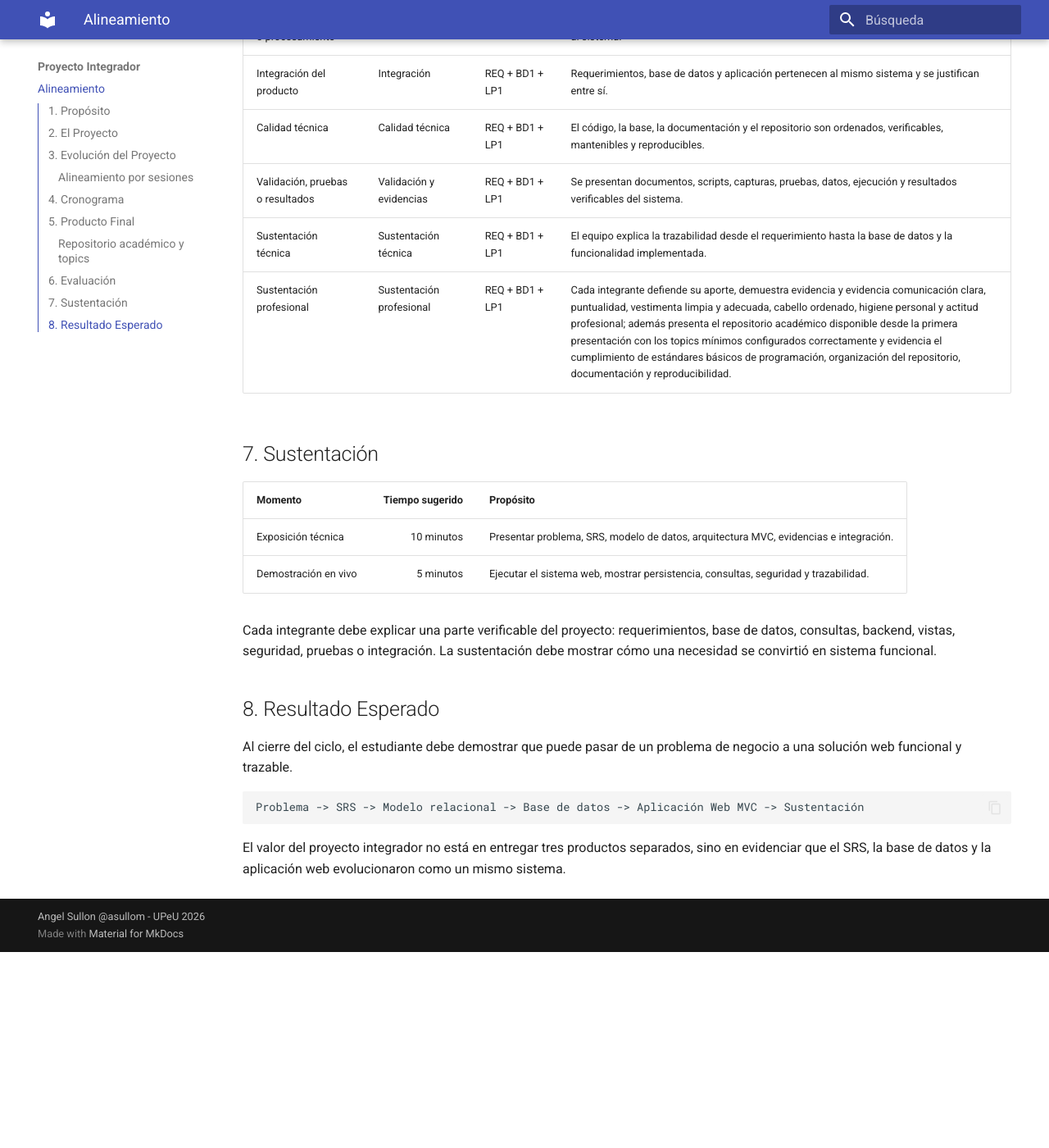
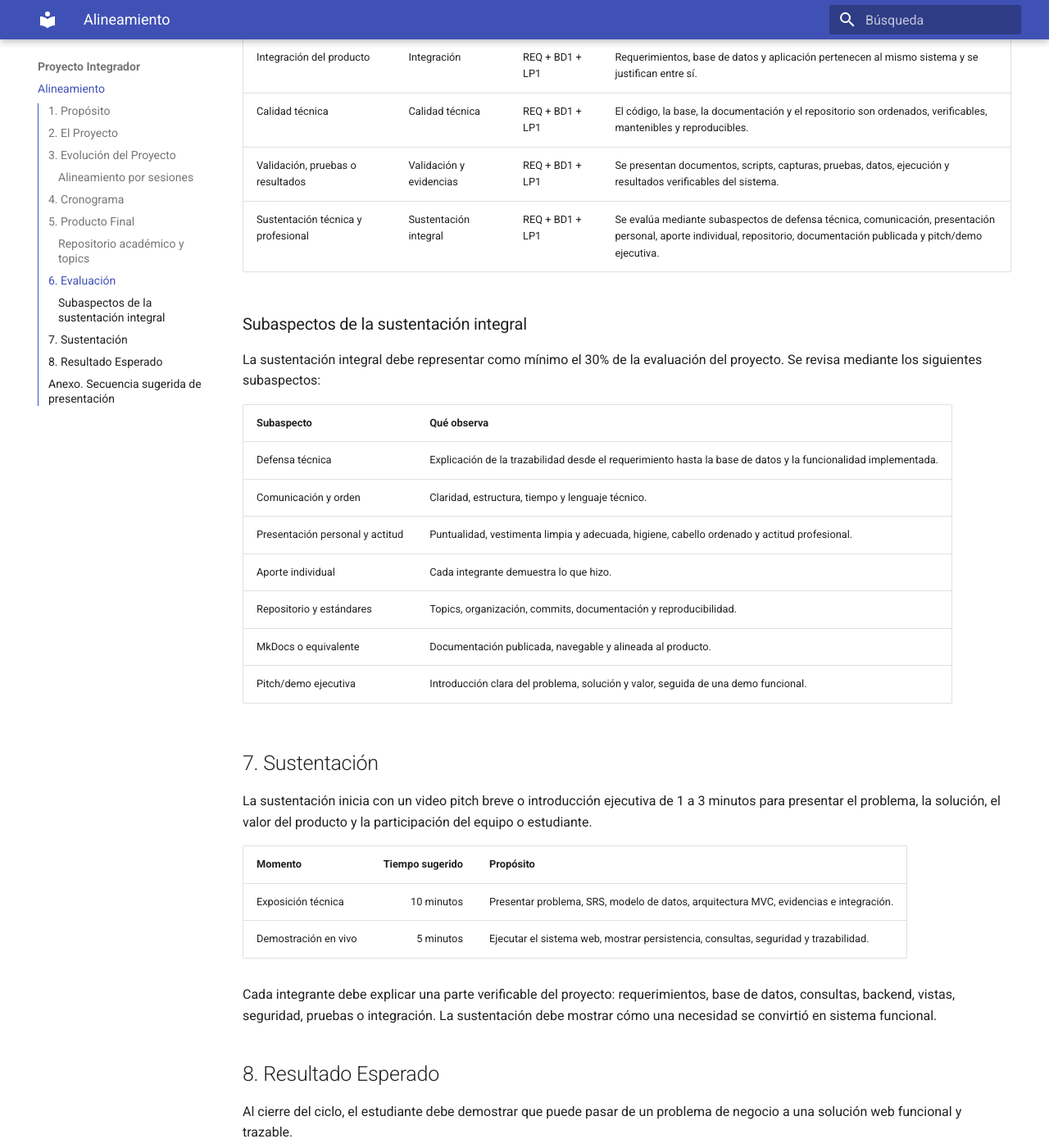
Before and after one commit to 262ciclo3/bomstart, an MkDocs documentation site: the page built from docs/proyecto-integrador/index.md, in a window 1280 px wide and 1400 px high, scrolled down 4329 px. Shown: the whole window at 82% size. Built offline with MkDocs 1.6.1 and Material for MkDocs 9.7.7, drawn with Linux system fonts in a browser that asks for light colours; before the commit the page ends 5490 px from its top, so only the background shows below that; some of the changed text lies outside the part shown.

Commit message:
first commit

````diff
--- a/docs/proyecto-integrador/index.md
+++ b/docs/proyecto-integrador/index.md
@@ -117,10 +117,25 @@ Los criterios se organizan según una matriz común de evaluación de proyectos
 | Integración del producto | Integración | REQ + BD1 + LP1 | Requerimientos, base de datos y aplicación pertenecen al mismo sistema y se justifican entre sí. |
 | Calidad técnica | Calidad técnica | REQ + BD1 + LP1 | El código, la base, la documentación y el repositorio son ordenados, verificables, mantenibles y reproducibles. |
 | Validación, pruebas o resultados | Validación y evidencias | REQ + BD1 + LP1 | Se presentan documentos, scripts, capturas, pruebas, datos, ejecución y resultados verificables del sistema. |
-| Sustentación técnica | Sustentación técnica | REQ + BD1 + LP1 | El equipo explica la trazabilidad desde el requerimiento hasta la base de datos y la funcionalidad implementada. |
-| Sustentación profesional | Sustentación profesional | REQ + BD1 + LP1 | Cada integrante defiende su aporte, demuestra evidencia y evidencia comunicación clara, puntualidad, vestimenta limpia y adecuada, cabello ordenado, higiene personal y actitud profesional; además presenta el repositorio académico disponible desde la primera presentación con los topics mínimos configurados correctamente y evidencia el cumplimiento de estándares básicos de programación, organización del repositorio, documentación y reproducibilidad. |
+| Sustentación técnica y profesional | Sustentación integral | REQ + BD1 + LP1 | Se evalúa mediante subaspectos de defensa técnica, comunicación, presentación personal, aporte individual, repositorio, documentación publicada y pitch/demo ejecutiva. |
+
+### Subaspectos de la sustentación integral
+
+La sustentación integral debe representar como mínimo el 30% de la evaluación del proyecto. Se revisa mediante los siguientes subaspectos:
+
+| Subaspecto | Qué observa |
+|---|---|
+| Defensa técnica | Explicación de la trazabilidad desde el requerimiento hasta la base de datos y la funcionalidad implementada. |
+| Comunicación y orden | Claridad, estructura, tiempo y lenguaje técnico. |
+| Presentación personal y actitud | Puntualidad, vestimenta limpia y adecuada, higiene, cabello ordenado y actitud profesional. |
+| Aporte individual | Cada integrante demuestra lo que hizo. |
+| Repositorio y estándares | Topics, organización, commits, documentación y reproducibilidad. |
+| MkDocs o equivalente | Documentación publicada, navegable y alineada al producto. |
+| Pitch/demo ejecutiva | Introducción clara del problema, solución y valor, seguida de una demo funcional. |
 
 ## 7. Sustentación
+
+La sustentación inicia con un video pitch breve o introducción ejecutiva de 1 a 3 minutos para presentar el problema, la solución, el valor del producto y la participación del equipo o estudiante.
 
 | Momento | Tiempo sugerido | Propósito |
 |---|---:|---|
@@ -138,3 +153,22 @@ Problema -> SRS -> Modelo relacional -> Base de datos -> Aplicación Web MVC ->
 ```
 
 El valor del proyecto integrador no está en entregar tres productos separados, sino en evidenciar que el SRS, la base de datos y la aplicación web evolucionaron como un mismo sistema.
+
+## Anexo. Secuencia sugerida de presentación
+
+La presentación puede organizarse con una secuencia breve de apoyo visual. El video pitch o introducción ejecutiva abre la sustentación y no reemplaza la demo ni la defensa técnica.
+
+| Orden | Slide o momento | Propósito |
+|---:|---|---|
+| 1 | Título del proyecto y equipo | Identificar el proyecto, integrantes y dominio elegido. |
+| 2 | Video pitch o introducción ejecutiva | Presentar problema, solución, valor y participación del equipo. |
+| 3 | Problema y alcance | Explicar necesidad, contexto, actores y límites del sistema. |
+| 4 | Requerimientos | Presentar SRS, reglas, criterios de aceptación y trazabilidad. |
+| 5 | Modelo de datos | Mostrar ER, modelo lógico, normalización y diccionario. |
+| 6 | Base de datos | Presentar DDL, DML, integridad, consultas y reportes. |
+| 7 | Aplicación MVC | Explicar rutas, controladores, servicios, vistas y persistencia. |
+| 8 | Integración | Evidenciar relación entre requerimientos, tablas, módulos y pantallas. |
+| 9 | Validación y pruebas | Mostrar scripts, capturas, datos, casos de prueba y resultados. |
+| 10 | Demo en vivo | Ejecutar el flujo principal del sistema web. |
+| 11 | Aporte individual | Indicar qué hizo cada integrante por curso o componente. |
+| 12 | Repositorio, estándares y mejoras | Mostrar topics, documentación publicada en MkDocs o equivalente, reproducibilidad, límites y mejora. |
````
